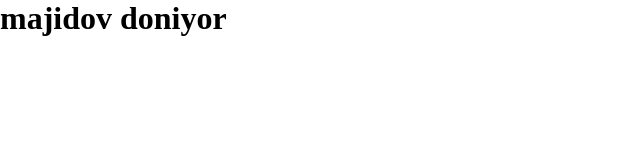
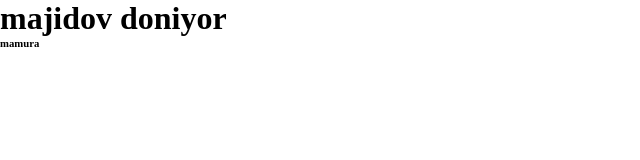
Before and after one commit to react-n9/1-dars, a plain HTML site: page index.html in a window 1280 px wide. Shown: the full height of the page, 0-640 px from the left. Drawn offline with Linux system fonts and the light colour scheme.

Commit message:
axmatova added

```diff
--- a/index.html
+++ b/index.html
@@ -11,6 +11,8 @@
 
 <body>
     <h1>majidov doniyor</h1>
+    <h6>mamura
+    </h6>
 </body>
 
 </html>
```
Lines whose indentation alone changed are shown as unchanged.
